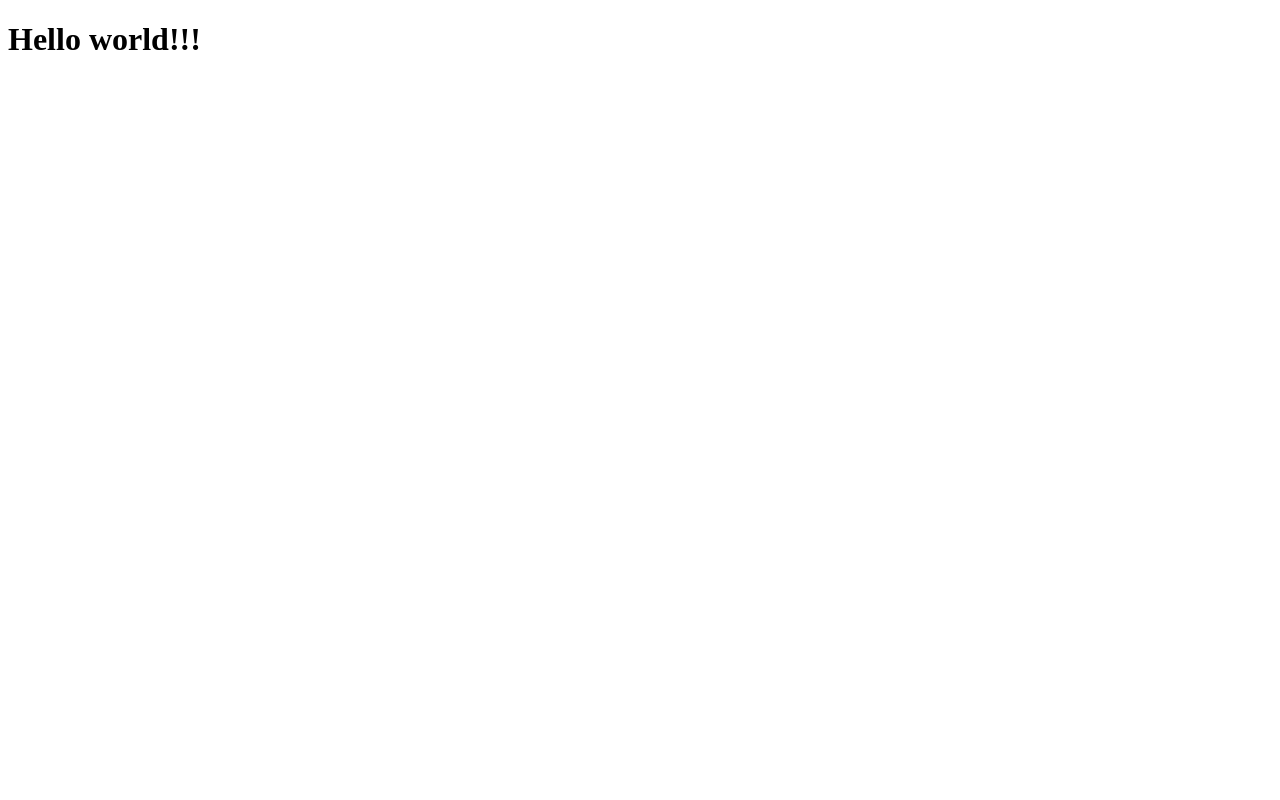
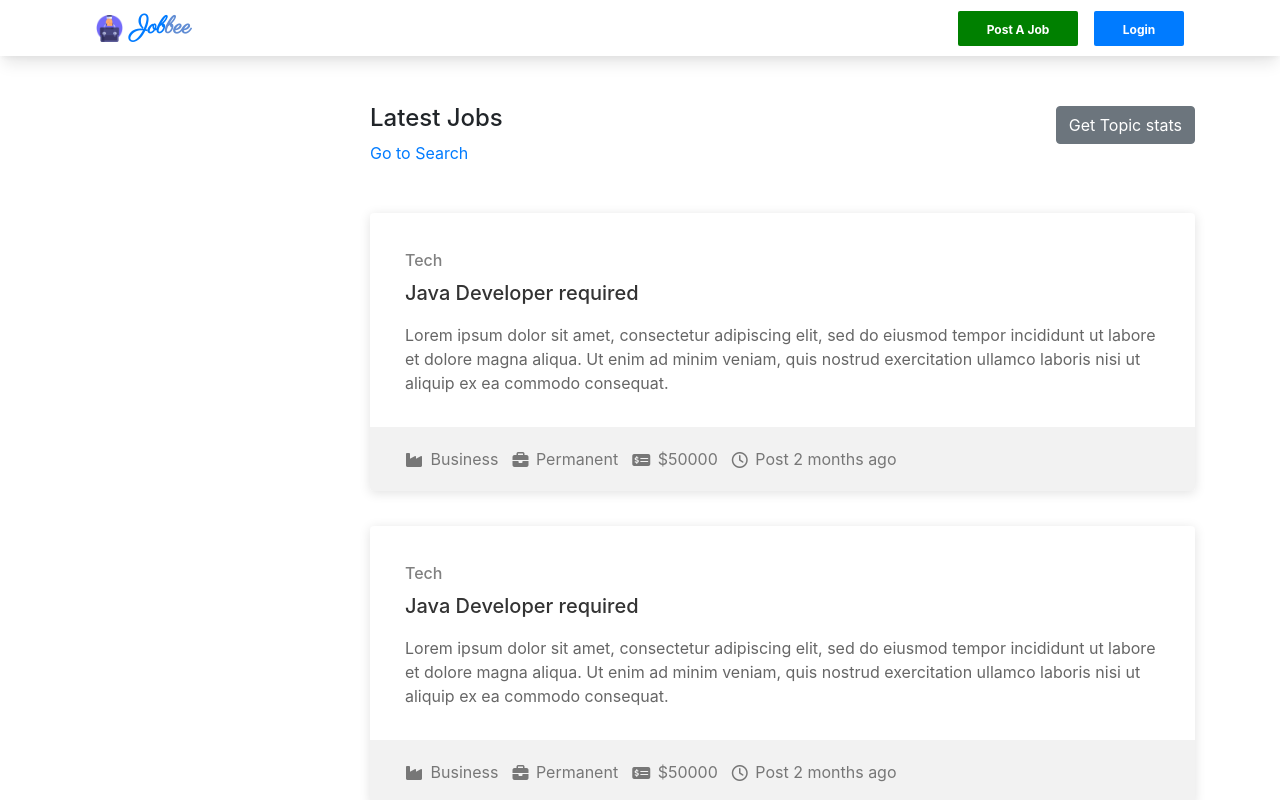
Before and after one commit to congsanhle99/job-search, a Next.js app in the folder frontend/: page / in a window 1280 px wide. Built offline with nearby package versions, Linux system fonts and the light colour scheme.

Commit message:
[1005] homepage

```diff
--- /dev/null
+++ b/frontend/components/Home.js
@@ -0,0 +1,29 @@
+import React from "react";
+import Link from "next/link";
+import JobItem from "./job/JobItem";
+
+const Home = () => {
+  return (
+    <div className="container container-fluid">
+      <div className="row">
+        <div className="col-xl-3 col-lg-4">{/* <Filters /> */}</div>
+
+        <div className="col-xl-9 col-lg-8 content-left-offset">
+          <div className="my-5">
+            <h4 className="page-title">Latest Jobs</h4>
+            <Link href="/stats">
+              <button className="btn btn-secondary float-right stats_btn">Get Topic stats</button>
+            </Link>
+            <div className="d-block">
+              <Link href="/search">Go to Search</Link>
+            </div>
+          </div>
+          <JobItem />
+          <JobItem />
+        </div>
+      </div>
+    </div>
+  );
+};
+
+export default Home;
--- /dev/null
+++ b/frontend/components/job/JobItem.js
@@ -0,0 +1,42 @@
+import React from "react";
+import Link from "next/link";
+
+const JobItem = () => {
+  return (
+    <a href="/jobdetail">
+      <a className="job-listing">
+        <div className="job-listing-details">
+          <div className="job-listing-description">
+            <h4 className="job-listing-company">Tech</h4>
+            <h3 className="job-listing-title">Java Developer required</h3>
+            <p className="job-listing-text">
+              Lorem ipsum dolor sit amet, consectetur adipiscing elit, sed do eiusmod tempor incididunt ut labore et
+              dolore magna aliqua. Ut enim ad minim veniam, quis nostrud exercitation ullamco laboris nisi ut aliquip ex
+              ea commodo consequat.
+            </p>
+          </div>
+          <span className="bookmark-icon"></span>
+        </div>
+
+        <div className="job-listing-footer">
+          <ul>
+            <li>
+              <i aria-hidden className="fas fa-industry"></i> Business
+            </li>
+            <li>
+              <i aria-hidden className="fas fa-briefcase"></i> Permanent
+            </li>
+            <li>
+              <i aria-hidden className="fas fa-money-check-alt"></i> $50000
+            </li>
+            <li>
+              <i aria-hidden className="far fa-clock"></i> Post 2 months ago
+            </li>
+          </ul>
+        </div>
+      </a>
+    </a>
+  );
+};
+
+export default JobItem;
--- a/frontend/pages/_app.js
+++ b/frontend/pages/_app.js
@@ -1,3 +1,5 @@
+import "../styles/globals.css";
+
 export default function App({ Component, pageProps }) {
   return <Component {...pageProps} />;
 }
--- a/frontend/pages/index.js
+++ b/frontend/pages/index.js
@@ -1,17 +1,10 @@
-import Head from "next/head";
+import Home from "../components/Home";
+import Layout from "../components/layout/Layout";
 
-export default function Home() {
+export default function Index() {
   return (
-    <>
-      <Head>
-        <title>Create Next App</title>
-        <meta name="description" content="Generated by create next app" />
-        <meta name="viewport" content="width=device-width, initial-scale=1" />
-        <link rel="icon" href="/favicon.ico" />
-      </Head>
-      <main>
-        <h1>Hello world!!!</h1>
-      </main>
-    </>
+    <Layout>
+      <Home />
+    </Layout>
   );
 }
```
